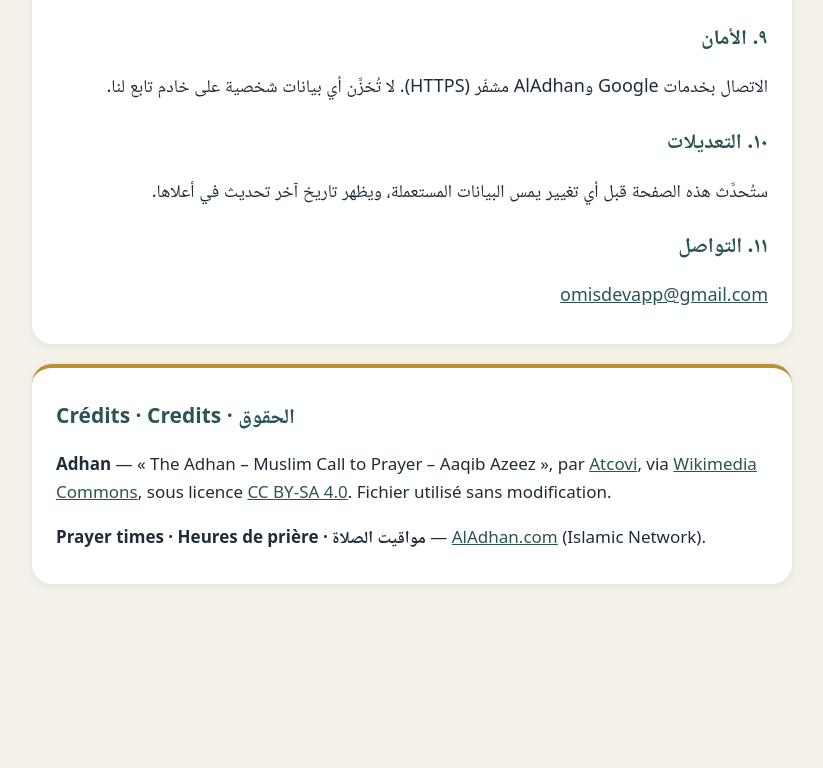
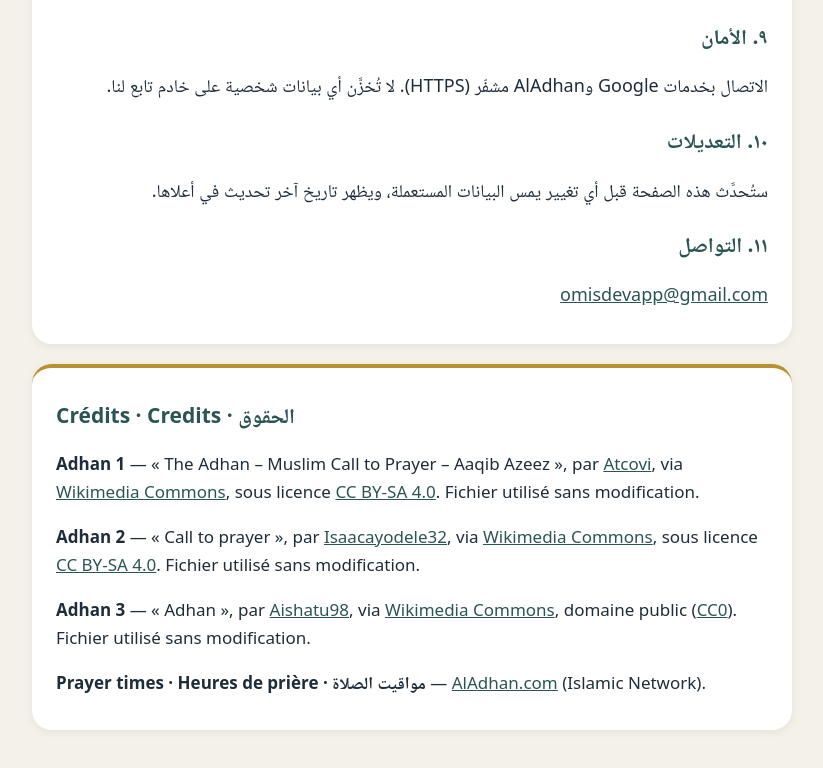
Before and after one commit to MohamedWARDAN/dhikr-hadith-privacy, a plain HTML site: page index.html in a window 1280 px wide. Shown: the part 5995-6763 px from the top of the page, without its empty margins (228-1051 px from the left). Before the commit the page ends 6647 px from the top, so only its background shows below. Drawn offline with Linux system fonts and the light colour scheme.

Commit message:
Credit the two new adhan recordings
Co-Authored-By: Claude Opus 5.5 <noreply@anthropic.com>

```diff
--- a/index.html
+++ b/index.html
@@ -179,7 +179,9 @@
 <!-- ======================= CRÉDITS ======================= -->
 <section id="credits">
 <h2>Crédits · Credits · الحقوق</h2>
-<p><strong>Adhan</strong> — « The Adhan – Muslim Call to Prayer – Aaqib Azeez », par <a href="https://commons.wikimedia.org/wiki/User:Atcovi">Atcovi</a>, via <a href="https://commons.wikimedia.org/wiki/File:The_Adhan_-_Muslim_Call_to_Prayer_-_Aaqib_Azeez.mp3">Wikimedia Commons</a>, sous licence <a href="https://creativecommons.org/licenses/by-sa/4.0/">CC BY-SA 4.0</a>. Fichier utilisé sans modification.</p>
+<p><strong>Adhan 1</strong> — « The Adhan – Muslim Call to Prayer – Aaqib Azeez », par <a href="https://commons.wikimedia.org/wiki/User:Atcovi">Atcovi</a>, via <a href="https://commons.wikimedia.org/wiki/File:The_Adhan_-_Muslim_Call_to_Prayer_-_Aaqib_Azeez.mp3">Wikimedia Commons</a>, sous licence <a href="https://creativecommons.org/licenses/by-sa/4.0/">CC BY-SA 4.0</a>. Fichier utilisé sans modification.</p>
+<p><strong>Adhan 2</strong> — « Call to prayer », par <a href="https://commons.wikimedia.org/wiki/User:Isaacayodele32">Isaacayodele32</a>, via <a href="https://commons.wikimedia.org/wiki/File:Call_to_prayer.ogg">Wikimedia Commons</a>, sous licence <a href="https://creativecommons.org/licenses/by-sa/4.0/">CC BY-SA 4.0</a>. Fichier utilisé sans modification.</p>
+<p><strong>Adhan 3</strong> — « Adhan », par <a href="https://commons.wikimedia.org/wiki/User:Aishatu98">Aishatu98</a>, via <a href="https://commons.wikimedia.org/wiki/File:Adhan.ogg">Wikimedia Commons</a>, domaine public (<a href="https://creativecommons.org/publicdomain/zero/1.0/">CC0</a>). Fichier utilisé sans modification.</p>
 <p><strong>Prayer times · Heures de prière · مواقيت الصلاة</strong> — <a href="https://aladhan.com">AlAdhan.com</a> (Islamic Network).</p>
 </section>
 </main>
```
